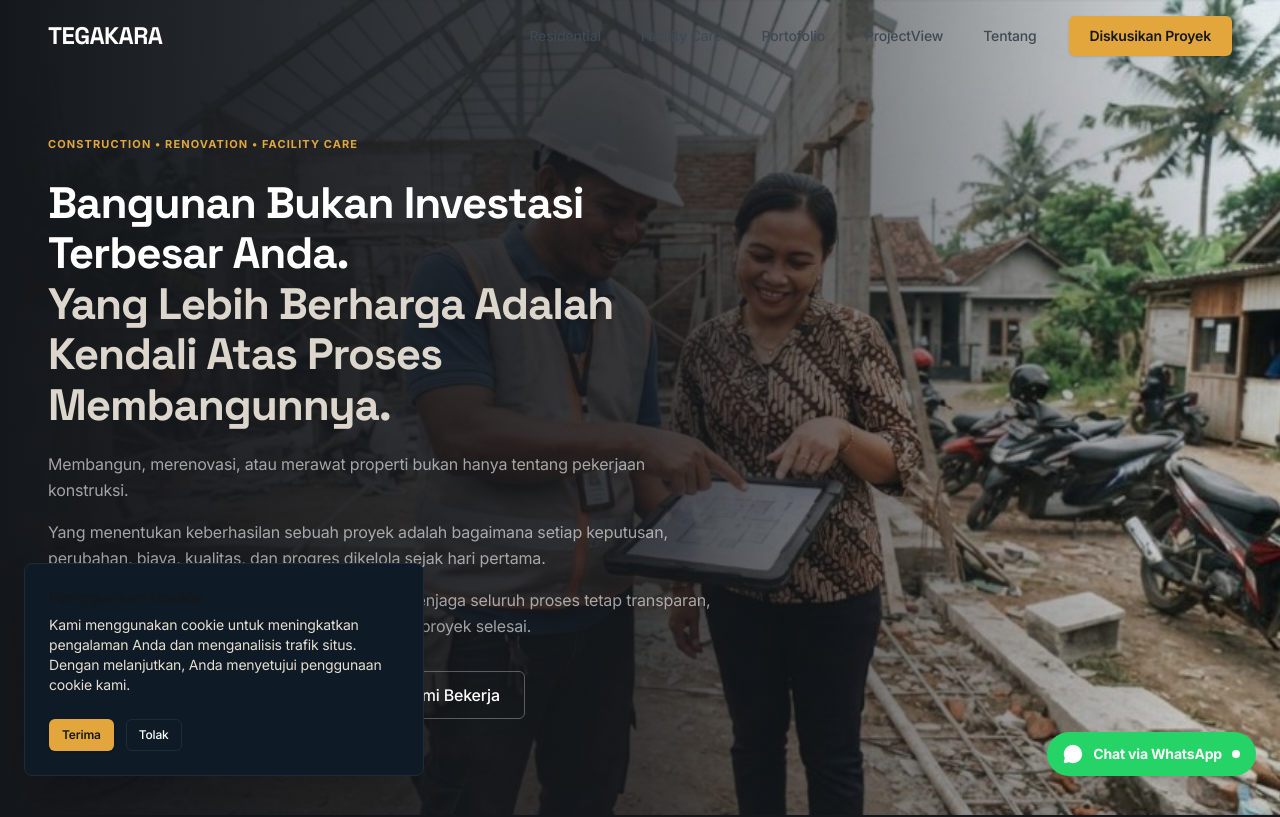
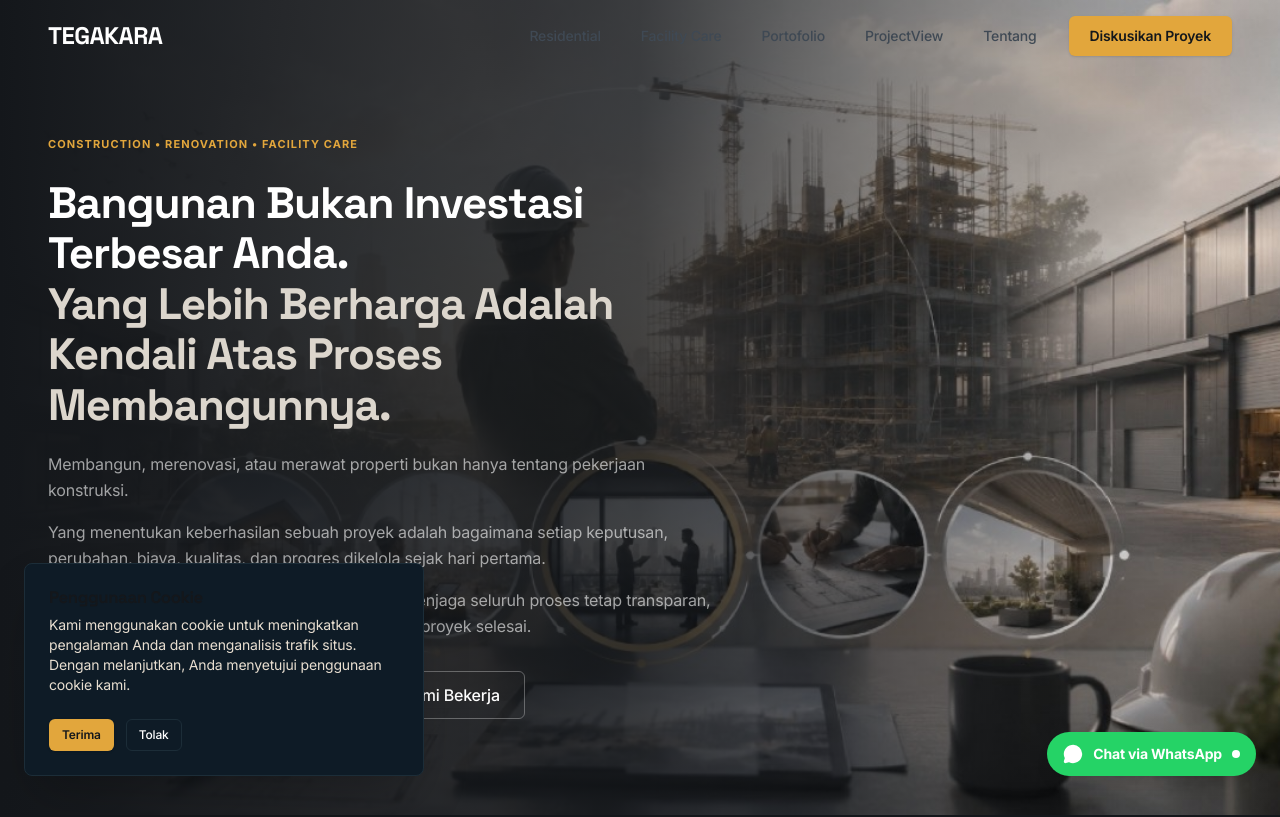
Before and after one commit to ervanlight/arkavena-website, a Next.js app: page / in a window 1280 px wide. Shown: the top 817 px of the page. Built offline with nearby package versions, Linux system fonts and the light colour scheme; no server answers.

Commit message:
feat: update homepage hero header image to new project control architectural banner (_v7.jpg cache buster)

```diff
--- a/src/app/page.tsx
+++ b/src/app/page.tsx
@@ -79,8 +79,8 @@ export default function HomePage() {
       <section className="relative bg-[#14171B] pt-28 pb-16 lg:pt-32 lg:pb-24 overflow-hidden">
         <div className="absolute inset-0 z-0 before:absolute before:inset-0 before:bg-gradient-to-r before:from-[#14171B] before:via-[#14171B]/80 before:to-transparent before:z-10">
           <Image
-            src="/images/hero_home_v3.jpg"
-            alt="TEGAKARA Project Manager and Client Site Supervision"
+            src="/images/hero_home_v7.jpg"
+            alt="TEGAKARA Project Control & Construction Overview"
             fill
             className="object-cover object-center"
             priority
```
Also changed, not shown: public/images/hero_home_v7.jpg (added).
